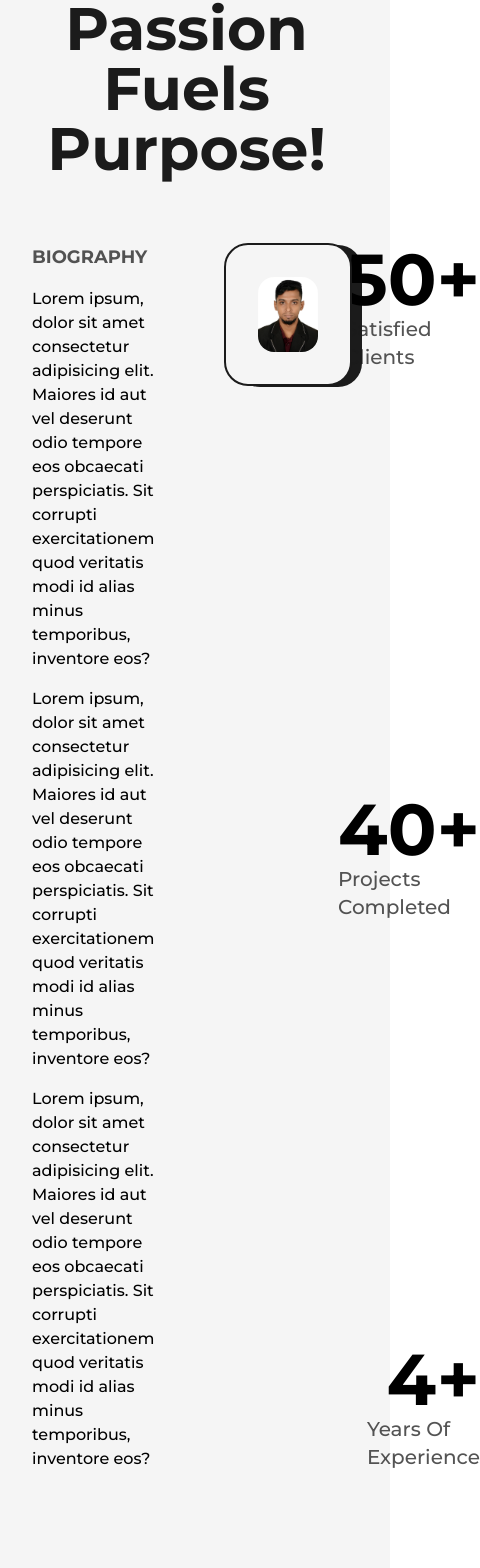
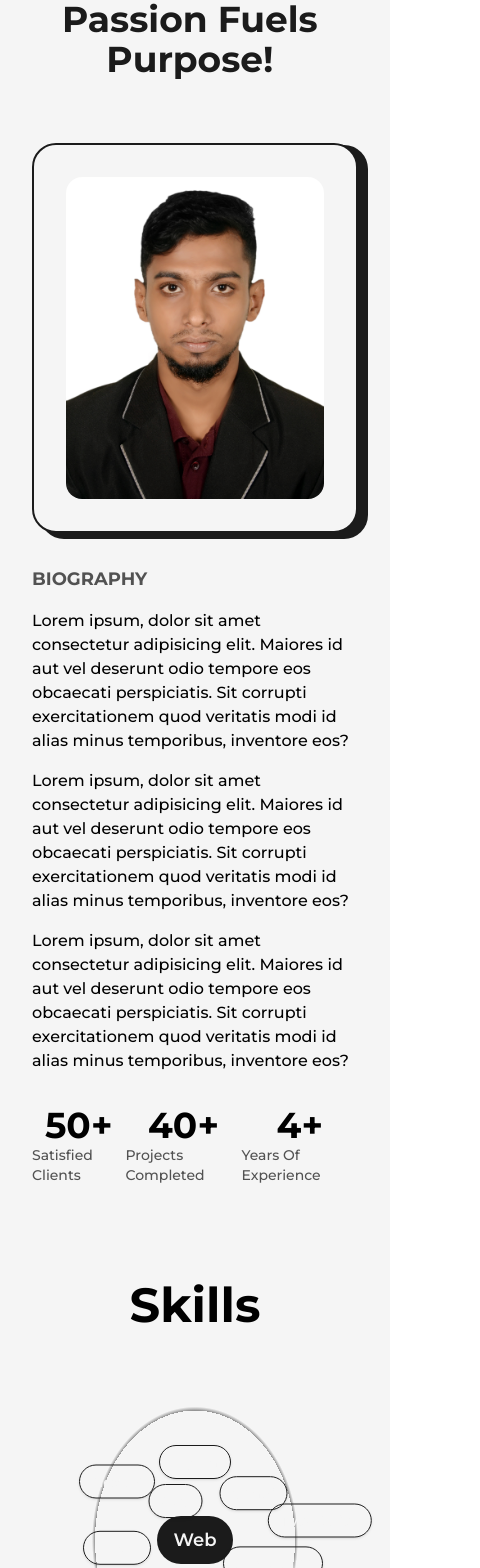
Before and after one commit to hasiburdev/hasiburdev.github.io, a Next.js app: page /about in a window 390 px wide. Shown: the part 107-1675 px from the top of the page, 480 px wide, since content can reach past the window. Built offline with nearby package versions, Linux system fonts and the light colour scheme.

Commit message:
About page responsive design

```diff
--- a/src/components/education.tsx
+++ b/src/components/education.tsx
@@ -13,14 +13,19 @@ const Education = () => {
   return (
     <div className="my-64">
       <h2 className="font-bold text-6xl mb-24 w-full text-center">Education</h2>
-      <div className="w-3/4 mx-auto relative">
+      <div
+        className={classNames(
+          "w-3/4 mx-auto relative",
+          "lg:w-[85%] md:w-[90%] sm:w-full"
+        )}
+      >
         <motion.div
           ref={ref}
           style={{
             scaleY: scrollYProgress,
           }}
           className={classNames(
-            "absolute left-9 top-[2px] w-[4px] h-full bg-dark origin-top",
+            "absolute left-0 top-[2px] w-[4px] h-full bg-dark origin-top",
             "dark:bg-light"
           )}
         />
--- a/src/components/experience-details.tsx
+++ b/src/components/experience-details.tsx
@@ -23,7 +23,10 @@ const ExperienceDetails: React.FC<ExperienceDetailsProps> = ({
   return (
     <li
       ref={liRef}
-      className="my-8 first:mt-0 last:mb-0 w-60% mx-auto flex flex-col items-center justify-between"
+      className={classNames(
+        "my-8 first:mt-0 last:mb-0 w-[60%] mx-auto flex flex-col items-center justify-between",
+        "md:w-[80%]"
+      )}
     >
       <LiIcon reference={liRef} />
       <motion.div
@@ -44,7 +47,8 @@ const ExperienceDetails: React.FC<ExperienceDetailsProps> = ({
         <h3
           className={classNames(
             "capitalize font-bold text-2xl text-dark",
-            "dark:text-light"
+            "dark:text-light",
+            "sm:text-xl xs:text-lg"
           )}
         >
           {position}&nbsp; @{company}
--- a/src/components/experience.tsx
+++ b/src/components/experience.tsx
@@ -10,22 +10,32 @@ const Experience = () => {
     offset: ["start end", "center start"],
   });
   return (
-    <div className="my-64">
-      <h2 className="font-bold text-6xl mb-24 w-full text-center">
+    <div className={classNames("my-64", "md:my-32 sm:my-24 xs:my-20")}>
+      <h2
+        className={classNames(
+          "font-bold text-6xl mb-24 w-full text-center",
+          "md:text-5xl md:mb-16 sm:4xl xs:3xl"
+        )}
+      >
         Experience
       </h2>
-      <div className="w-3/4 mx-auto relative">
+      <div
+        className={classNames(
+          "w-3/4 mx-auto relative",
+          "lg:w-[85%] md:w-[90%] sm:w-full"
+        )}
+      >
         <motion.div
           ref={ref}
           style={{
             scaleY: scrollYProgress,
           }}
           className={classNames(
-            "absolute left-9 top-[2px] w-[4px] h-full bg-dark origin-top",
+            "absolute left-0 top-[2px] w-[4px] h-full bg-dark origin-top",
             "dark:bg-light"
           )}
         />
-        <ul className="w-full flex flex-col items-start justify-between ml-8 pl-24">
+        <ul className="w-full flex flex-col items-start justify-between ">
           <ExperienceDetails
             position="Software Engineer"
             company="Google"
--- a/src/components/li-icon.tsx
+++ b/src/components/li-icon.tsx
@@ -1,6 +1,6 @@
 import classNames from "classnames";
 import { motion, useScroll } from "framer-motion";
-import { MutableRefObject, useRef } from "react";
+import { MutableRefObject } from "react";
 
 interface LiIconProps {
   reference: MutableRefObject<null>;
@@ -14,7 +14,7 @@ const LiIcon: React.FC<LiIconProps> = ({ reference }) => {
   return (
     <figure
       className={classNames(
-        "absolute left-0 stroke-dark ",
+        "absolute -left-9 stroke-dark ",
         "dark:stroke-light"
       )}
     >
--- a/src/components/skill.tsx
+++ b/src/components/skill.tsx
@@ -26,8 +26,11 @@ const Skill: React.FC<SkillProps> = ({ name, x, y }) => {
         once: true,
       }}
       className={classNames(
-        "flex items-center justify-center rounded-full font-semibold bg-dark text-light py-3 px-6 absolute shadow dark cursor-pointer",
-        "dark:text-dark dark:bg-light"
+        "flex items-center justify-center rounded-full font-semibold bg-dark text-light py-1.5 px-3 absolute shadow dark cursor-pointer border border-solid border-transparent",
+        "dark:text-dark dark:bg-light",
+        "md:text-sm md:py-1.5 md:px-3",
+        "xs:bg-transparent xs:border-dark",
+        "xs:dark:bg-transparent xs:dark:text-light xs:dark:border-light"
       )}
     >
       {name}
--- a/src/components/skills.tsx
+++ b/src/components/skills.tsx
@@ -4,11 +4,19 @@ import classNames from "classnames";
 const Skills = () => {
   return (
     <div>
-      <h2 className="font-bold text-6xl w-full mt-64 text-center">Skills</h2>
+      <h2
+        className={classNames(
+          "font-bold text-6xl w-full mt-64 text-center",
+          "md:text-5xl md:mt-24"
+        )}
+      >
+        Skills
+      </h2>
       <div
         className={classNames(
           "w-full relative h-screen flex items-center justify-center rounded-full bg-circular-light rounded-full",
-          "dark:bg-circular-dark"
+          "dark:bg-circular-dark",
+          "lg:h-[80vh] md:h-[60vh] sm:h-[50vh]"
         )}
       >
         <motion.div
@@ -17,7 +25,8 @@ const Skills = () => {
           }}
           className={classNames(
             "flex items-center justify-center rounded-full font-semibold bg-dark text-light p-8 shadow-dark cursor-pointer",
-            "dark:text-dark dark:bg-light"
+            "dark:text-dark dark:bg-light",
+            "lg:py-3 md:text-lg md:py-2.5 md:px-4"
           )}
         >
           Web
--- a/src/pages/about.tsx
+++ b/src/pages/about.tsx
@@ -22,9 +22,26 @@ const About = () => {
         )}
       >
         <Layout className="pt-16">
-          <AnimatedText text="Passion fuels purpose!" className="mb-16" />
-          <div className="grid w-full grid-cols-8 gap-16 ">
-            <div className="col-span-3 flex flex-col items-start justify-start">
+          <AnimatedText
+            text="Passion fuels purpose!"
+            className={classNames(
+              "mb-16",
+              "lg:text-6xl sm:text-5xl xs:text-4xl"
+            )}
+          />
+          <div
+            className={classNames(
+              "grid w-full grid-cols-8 gap-16 ",
+              "sm:gap-8 "
+            )}
+          >
+            <div
+              className={classNames(
+                "col-span-3 flex flex-col items-start justify-start",
+                "xl:col-span-4",
+                "md:order-2 md:col-span-8"
+              )}
+            >
               <h2
                 className={classNames(
                   "mb-4 text-lg font-bold uppercase text-dark/75",
@@ -55,7 +72,9 @@ const About = () => {
             <div
               className={classNames(
                 "col-span-3 relative h-max rounded-3xl border-2 border-solid border-dark bg-light p-8",
-                "dark:bg-dark dark:border-light"
+                "dark:bg-dark dark:border-light",
+                "xl:col-span-4",
+                "md:order-1 md:col-span-8"
               )}
             >
               <div
@@ -72,41 +91,80 @@ const About = () => {
                 sizes="(max-width: 768px) 100vw, (max-width: 1024px) 50vw, 33vw"
               />
             </div>
-            <div className="col-span-2 flex flex-col items-end justify-between">
-              <div className="flex flex-col items-end justify-center">
-                <span className="inline-block text-7xl font-bold">
+            <div
+              className={classNames(
+                "col-span-2 flex flex-col items-end justify-between",
+                "xl:col-span-8 xl:flex-row",
+                "md:order-3"
+              )}
+            >
+              <div
+                className={classNames(
+                  "flex flex-col items-end justify-center",
+                  "xl:items-center"
+                )}
+              >
+                <span
+                  className={classNames(
+                    "inline-block text-7xl font-bold",
+                    "md:text-6xl sm:text-5xl xs:text-4xl"
+                  )}
+                >
                   <AnimatedNumber value={50} />+
                 </span>
                 <h2
                   className={classNames(
                     "text-xl font-medium capitalize text-dark/75",
-                    "dark:text-light/75"
+                    "dark:text-light/75",
+                    "md:text-lg sm:text-base xs:text-sm"
                   )}
                 >
                   Satisfied Clients
                 </h2>
               </div>
-              <div className="flex flex-col items-end justify-center">
-                <span className="inline-block text-7xl font-bold">
+              <div
+                className={classNames(
+                  "flex flex-col items-end justify-center",
+                  "xl:items-center"
+                )}
+              >
+                <span
+                  className={classNames(
+                    "inline-block text-7xl font-bold",
+                    "md:text-6xl sm:text-5xl xs:text-4xl"
+                  )}
+                >
                   <AnimatedNumber value={40} />+
                 </span>
                 <h2
                   className={classNames(
                     "text-xl font-medium capitalize text-dark/75",
-                    "dark:text-light/75"
+                    "dark:text-light/75",
+                    "md:text-lg sm:text-base xs:text-sm"
                   )}
                 >
                   Projects completed
                 </h2>
               </div>
-              <div className="flex flex-col items-end justify-center">
-                <span className="inline-block text-7xl font-bold">
+              <div
+                className={classNames(
+                  "flex flex-col items-end justify-center",
+                  "xl:items-center"
+                )}
+              >
+                <span
+                  className={classNames(
+                    "inline-block text-7xl font-bold",
+                    "md:text-6xl sm:text-5xl xs:text-4xl"
+                  )}
+                >
                   <AnimatedNumber value={4} />+
                 </span>
                 <h2
                   className={classNames(
                     "text-xl font-medium capitalize text-dark/75",
-                    "dark:text-light/75"
+                    "dark:text-light/75",
+                    "md:text-lg sm:text-base xs:text-sm"
                   )}
                 >
                   Years of Experience
```
